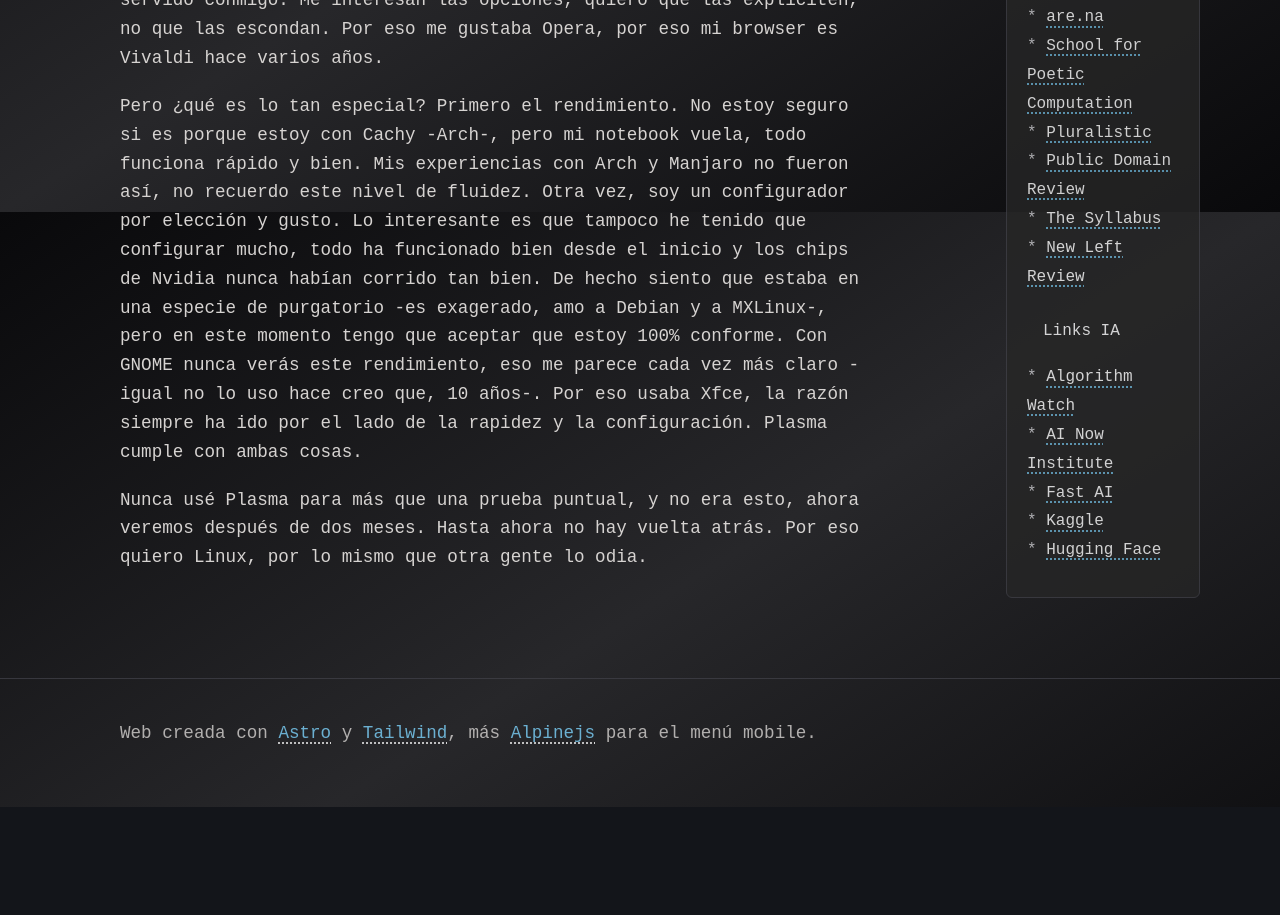
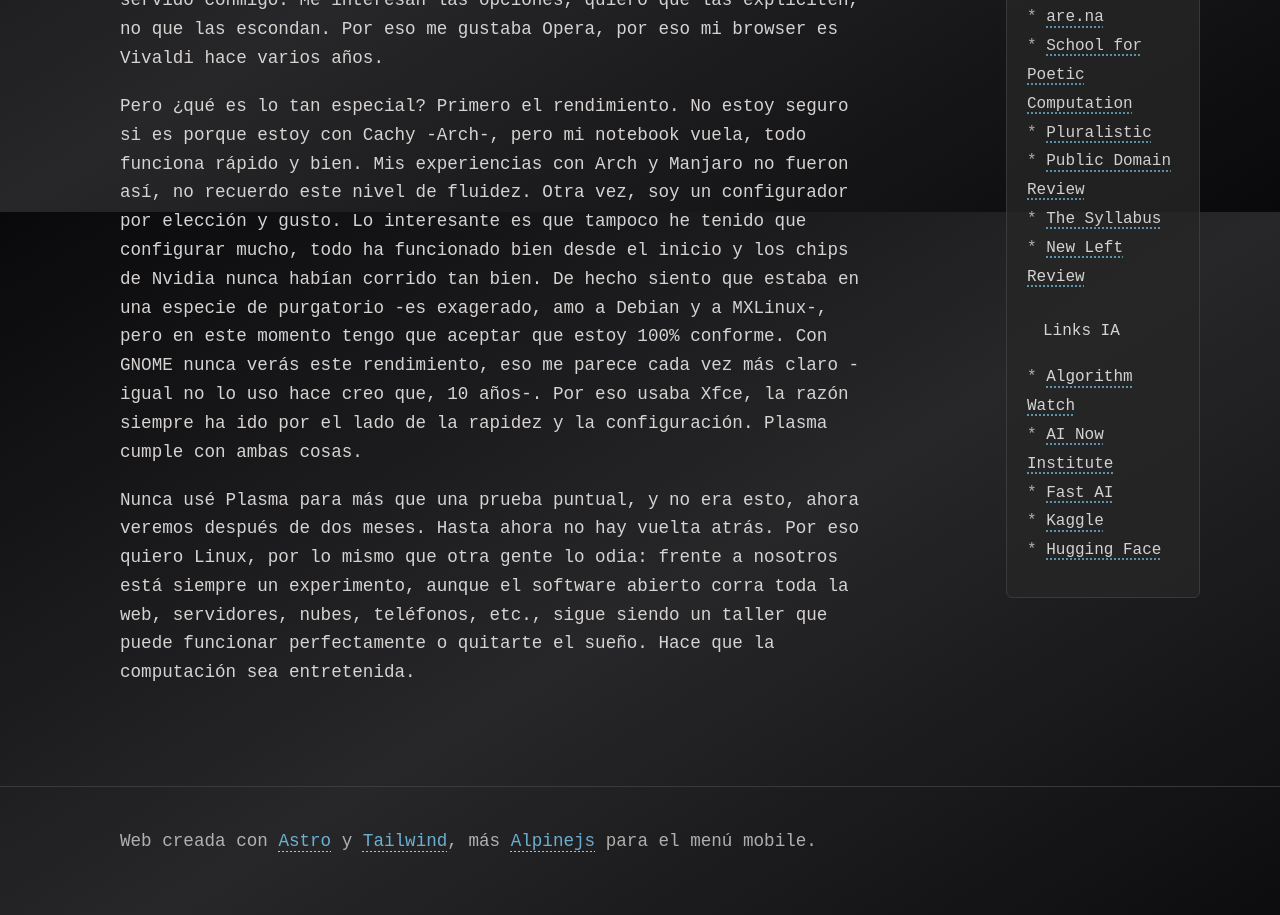
Before and after one commit to pedregalux/newastro, an Astro site: page /blog/plasma-por-primera-vez in a window 1280 px wide. Shown: the part 588-1503 px from the top of the page. Before the commit the page ends 1395 px from the top, so only its background shows below. Built offline with nearby package versions, Linux system fonts and the light colour scheme; Astro itself is replaced by a stand-in of ours.

Commit message:
updatelastpost

```diff
--- a/src/pages/blog/plasma-por-primera-vez.md
+++ b/src/pages/blog/plasma-por-primera-vez.md
@@ -10,4 +10,4 @@ Tengo que escribir algo de Plasma. Estoy impactado por el nivel que el escritori
 
 Pero ¿qué es lo tan especial? Primero el rendimiento. No estoy seguro si es porque estoy con Cachy -Arch-, pero mi notebook vuela, todo funciona rápido y bien. Mis experiencias con Arch y Manjaro no fueron así, no recuerdo este nivel de fluidez. Otra vez, soy un configurador por elección y gusto. Lo interesante es que tampoco he tenido que configurar mucho, todo ha funcionado bien desde el inicio y los chips de Nvidia nunca habían corrido tan bien. De hecho siento que estaba en una especie de purgatorio -es exagerado, amo a Debian y a MXLinux-, pero en este momento tengo que aceptar que estoy 100% conforme. Con GNOME nunca verás este rendimiento, eso me parece cada vez más claro -igual no lo uso hace creo que, 10 años-. Por eso usaba Xfce, la razón siempre ha ido por el lado de la rapidez y la configuración. Plasma cumple con ambas cosas.
 
-Nunca usé Plasma para más que una prueba puntual, y no era esto, ahora veremos después de dos meses. Hasta ahora no hay vuelta atrás. Por eso quiero Linux, por lo mismo que otra gente lo odia.
+Nunca usé Plasma para más que una prueba puntual, y no era esto, ahora veremos después de dos meses. Hasta ahora no hay vuelta atrás. Por eso quiero Linux, por lo mismo que otra gente lo odia: frente a nosotros está siempre un experimento, aunque el software abierto corra toda la web, servidores, nubes, teléfonos, etc., sigue siendo un taller que puede funcionar perfectamente o quitarte el sueño. Hace que la computación sea entretenida.
```
